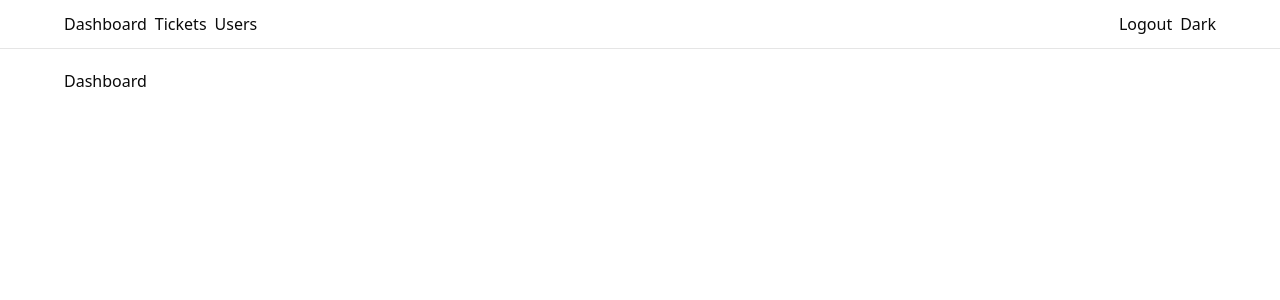
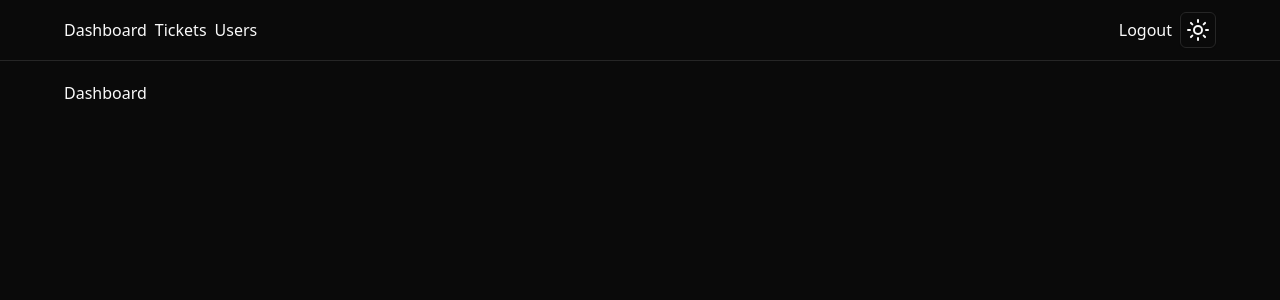
Before and after one commit to kharljhon14/ticketing-system, a Next.js app: page / in a window 1280 px wide. Shown: the top 300 px of the page. Built offline with nearby package versions, Linux system fonts and the light colour scheme.

Commit message:
[Feat] Added toggle theme button

```diff
--- a/package.json
+++ b/package.json
@@ -10,10 +10,12 @@
 	},
 	"dependencies": {
 		"@radix-ui/react-icons": "^1.3.0",
+		"@radix-ui/react-slot": "^1.1.0",
 		"class-variance-authority": "^0.7.0",
 		"clsx": "^2.1.1",
 		"lucide-react": "^0.451.0",
 		"next": "14.2.14",
+		"next-themes": "^0.3.0",
 		"react": "^18",
 		"react-dom": "^18",
 		"tailwind-merge": "^2.5.3",
--- a/src/app/layout.tsx
+++ b/src/app/layout.tsx
@@ -1,6 +1,7 @@
 import type { Metadata } from "next";
 import "./globals.css";
 import MainNav from "@/components/main-nav";
+import { ThemeProvider } from "@/providers/theme-provider";
 
 export const metadata: Metadata = {
 	title: "Ticketing System",
@@ -15,6 +16,12 @@
 	return (
 		<html lang="en">
 			<body>
+				<ThemeProvider
+					attribute="class"
+					defaultTheme="dark"
+					enableSystem
+					disableTransitionOnChange
+				>
 					<header className="flex flex-col items-center border-b mb-5 px-5 py-3">
 						<div className="max-w-6xl w-full">
 							<MainNav />
@@ -23,6 +30,7 @@
 					<main className="flex flex-col items-center">
 						<div className="max-w-6xl w-full">{children}</div>
 					</main>
+				</ThemeProvider>
 			</body>
 		</html>
 	);
--- a/src/components/main-nav.tsx
+++ b/src/components/main-nav.tsx
@@ -1,4 +1,5 @@
 import Link from "next/link";
+import ToggleTheme from "./toggle-theme";
 
 export default function MainNav() {
 	return (
@@ -11,7 +12,7 @@
 
 			<div className="flex items-center gap-2">
 				<Link href="#">Logout</Link>
-				<Link href="#">Dark</Link>
+				<ToggleTheme />
 			</div>
 		</nav>
 	);
--- /dev/null
+++ b/src/components/toggle-theme.tsx
@@ -0,0 +1,35 @@
+"use client";
+
+import { useTheme } from "next-themes";
+import { useEffect, useState } from "react";
+import { Button } from "./ui/button";
+import { Sun, Moon } from "lucide-react";
+
+export default function ToggleTheme() {
+	const { theme, setTheme } = useTheme();
+	const [mounted, setMounted] = useState(false);
+
+	useEffect(() => {
+		setMounted(true);
+	}, []);
+
+	if (!mounted) {
+		return <Button variant="outline" size="icon" disabled />;
+	}
+
+	const dark = theme === "dark";
+
+	return (
+		<Button
+			variant="outline"
+			size="icon"
+			onClick={() => setTheme(`${dark ? "light" : "dark"}`)}
+		>
+			{dark ? (
+				<Sun className="hover:cursor-pointer hover:text-primary" />
+			) : (
+				<Moon className="hover:cursor-pointer hover:text-primary" />
+			)}
+		</Button>
+	);
+}
--- /dev/null
+++ b/src/components/ui/button.tsx
@@ -0,0 +1,57 @@
+import * as React from "react"
+import { Slot } from "@radix-ui/react-slot"
+import { cva, type VariantProps } from "class-variance-authority"
+
+import { cn } from "@/lib/utils"
+
+const buttonVariants = cva(
+  "inline-flex items-center justify-center whitespace-nowrap rounded-md text-sm font-medium transition-colors focus-visible:outline-none focus-visible:ring-1 focus-visible:ring-ring disabled:pointer-events-none disabled:opacity-50",
+  {
+    variants: {
+      variant: {
+        default:
+          "bg-primary text-primary-foreground shadow hover:bg-primary/90",
+        destructive:
+          "bg-destructive text-destructive-foreground shadow-sm hover:bg-destructive/90",
+        outline:
+          "border border-input bg-background shadow-sm hover:bg-accent hover:text-accent-foreground",
+        secondary:
+          "bg-secondary text-secondary-foreground shadow-sm hover:bg-secondary/80",
+        ghost: "hover:bg-accent hover:text-accent-foreground",
+        link: "text-primary underline-offset-4 hover:underline",
+      },
+      size: {
+        default: "h-9 px-4 py-2",
+        sm: "h-8 rounded-md px-3 text-xs",
+        lg: "h-10 rounded-md px-8",
+        icon: "h-9 w-9",
+      },
+    },
+    defaultVariants: {
+      variant: "default",
+      size: "default",
+    },
+  }
+)
+
+export interface ButtonProps
+  extends React.ButtonHTMLAttributes<HTMLButtonElement>,
+    VariantProps<typeof buttonVariants> {
+  asChild?: boolean
+}
+
+const Button = React.forwardRef<HTMLButtonElement, ButtonProps>(
+  ({ className, variant, size, asChild = false, ...props }, ref) => {
+    const Comp = asChild ? Slot : "button"
+    return (
+      <Comp
+        className={cn(buttonVariants({ variant, size, className }))}
+        ref={ref}
+        {...props}
+      />
+    )
+  }
+)
+Button.displayName = "Button"
+
+export { Button, buttonVariants }
--- /dev/null
+++ b/src/providers/theme-provider.tsx
@@ -0,0 +1,9 @@
+"use client";
+
+import * as React from "react";
+import { ThemeProvider as NextThemesProvider } from "next-themes";
+import type { ThemeProviderProps } from "next-themes/dist/types";
+
+export function ThemeProvider({ children, ...props }: ThemeProviderProps) {
+	return <NextThemesProvider {...props}>{children}</NextThemesProvider>;
+}
```
Also changed, not shown: 1 other file (tests, documents, lock files or other folders). Lines whose indentation alone changed are shown as unchanged.
